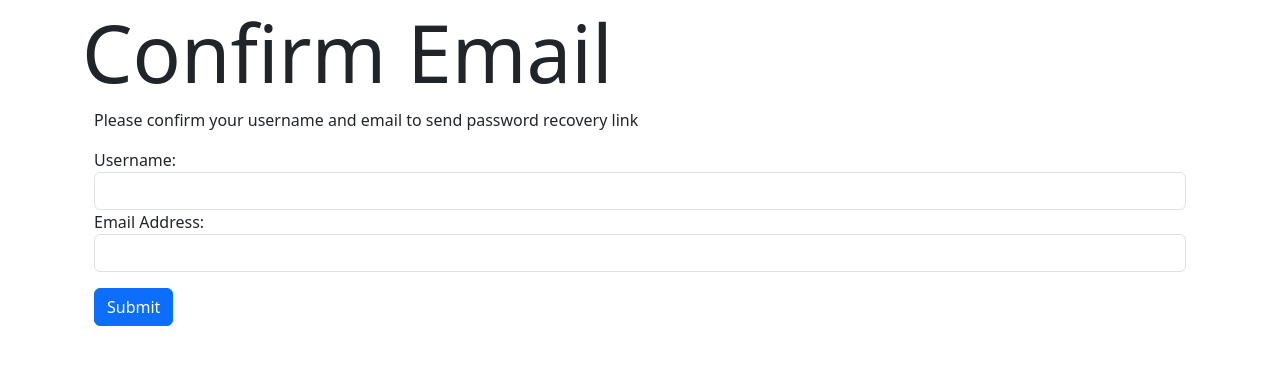
After one commit to Jomkit/auth-exercise, a Flask app: page /reset-email in a window 1280 px wide. The commit adds this page. Shown: the top 365 px of the page. Run offline with Flask 2, Linux system fonts and the light colour scheme.

Commit message:
implemented email password reset. Personal were used in app.py and seed.py, and therefore have been hidden behind the untracked SECRETS.py file

```diff
--- a/app.py
+++ b/app.py
@@ -1,10 +1,21 @@
-from flask import Flask, render_template, redirect, flash, session, Response, abort
+from flask import Flask, render_template, redirect, flash, session, abort, request
+from flask_mail import Mail, Message
 from functools import wraps
 from models import db, connect_db, User, Feedback
-from forms import RegisterForm, LoginForm, FeedbackForm
-from SECRETS import secret_key
+from forms import RegisterForm, LoginForm, FeedbackForm, ResetPasswordForm
+from SECRETS import secret_key, MAIL_USERNAME, MAIL_PW
+import secrets
 
 app = Flask(__name__)
+mail = Mail(app)
+
+app.config['MAIL_SERVER'] = 'smtp.gmail.com'
+app.config['MAIL_PORT'] = 465
+app.config['MAIL_USERNAME'] = MAIL_USERNAME
+app.config['MAIL_PASSWORD'] = MAIL_PW
+app.config['MAIL_USE_TLS'] = False
+app.config['MAIL_USE_SSL'] = True
+mail = Mail(app)
 
 app.config['SQLALCHEMY_DATABASE_URI'] = 'postgresql:///auth_db'
 app.config['SQLALCHEMY_TRACK_MODIFICATIONS'] = False
@@ -124,6 +135,65 @@ def show_user_info(username):
 
     return render_template('user-info.html', user=user)
 
+@app.route('/reset-email', methods=['GET', 'POST'])
+def send_reset_email():
+    """Send an email to reset user's password
+
+    First verify that the username and email match, then send an email
+    to the user's email with a link to a rest-password form
+    """
+    # Check that user exists and that the email matches
+
+    # if posting, send recovery email
+    if request.method == 'POST':
+        username = request.form['username']
+        user = User.query.get(username)
+
+        if not user:
+            flash('Username incorrect', 'warning')
+            return redirect('/reset-email')
+        elif user.email != request.form['email']:
+            flash('Username and email address do not match', 'danger')
+            return redirect('/reset-email')
+
+        reset_token = secrets.token_urlsafe()
+        msg = Message(subject='Recovery Email',
+                      sender=MAIL_USERNAME,
+                      recipients=[user.email])
+        email_html = f'<p>Hello {user.username}, <br> A password reset was recently requested for your account. <br> If this is you, please follow the link below, and type in the unique token: {reset_token} <br> <a href="http://localhost:5000/reset-password">LINK</a> <br> </p>'
+        msg.html = email_html
+        mail.send(msg)
+
+        user.reset_token = reset_token
+        db.session.commit()
+
+        flash('Please check your email for the recovery email', 'success')
+        return redirect('/')
+
+    return render_template('reset-email-form.html')
+
+@app.route('/reset-password', methods=['GET','POST'])
+def reset_password():
+    """Route for resetting password
+
+    User requesting to reset their password must have the appropriate
+    reset_token, sent via email
+    NOTE: consider hashing the token
+    """
+    form = ResetPasswordForm()
+    if form.validate_on_submit():
+        # get the user instance by reset token, should only have one
+        user = User.query.filter_by(reset_token=form.token.data).one()
+
+        if user:
+            user.password = user.newPassword(form.new_password.data)
+            user.reset_token = None
+            db.session.commit()
+            flash('Password successfully reset!', 'success')
+            return redirect('/login')
+
+    return render_template('reset-password-form.html', form=form)
+
 @app.route('/users/<string:username>/delete', methods=['POST'])
 @login_required
 def delete_user(username):
@@ -139,6 +209,7 @@ def delete_user(username):
         # destination user needs to be reassigned to user
         admin = user
         user = User.query.get_or_404(username)
+
         db.session.delete(user)
         db.session.commit()
 
--- a/models.py
+++ b/models.py
@@ -20,8 +20,14 @@ class User(db.Model):
     first_name = db.Column(db.String(30), nullable=False)
     last_name = db.Column(db.String(30), nullable=False)
     is_admin = db.Column(db.Boolean, nullable=False, default=False)
+    reset_token = db.Column(db.String, default=None)
 
     feedback = db.relationship('Feedback', backref='user', cascade='all, delete-orphan')
+
+    def newPassword(self, password):
+        hashed = bcrypt.generate_password_hash(password)
+        hashed_utf8 = hashed.decode('utf8')
+        return hashed_utf8
 
     @classmethod
     def register(cls, username, password, email, first_name, last_name):
--- a/seed.py
+++ b/seed.py
@@ -1,4 +1,5 @@
 from models import User, Feedback, connect_db, db
+from SECRETS import RECIPIENT_EMAIL # RECIPIENT_EMAIL used for testing flask-mail
 from app import app
 
 # Drop and create all tables to start clean
@@ -10,7 +11,7 @@ User.query.delete()
 
 admin = User.register(username='testAdmin',
                     password='123test123',
-                    email="admin@gmail.com",
+                    email=RECIPIENT_EMAIL,
                     first_name="Test",
                     last_name="Admin")
 admin.is_admin = True
--- a/templates/generic-form.html
+++ b/templates/generic-form.html
@@ -8,7 +8,7 @@
         {{ field(class_="form-control") }}
 
         {% for error in field.errors %}
-        {{ error }}
+        <p class="text-danger">{{ error }}</p>
         {% endfor %}
     </p>
 
--- a/templates/login-form.html
+++ b/templates/login-form.html
@@ -7,4 +7,5 @@
 {% include 'generic-form.html' %}
 {% endwith %}
 <a href="/register" class="btn btn-primary my-3">Sign Up</a>
+<a href="/reset-email" class="btn btn-danger my-3">Forgot Password</a>
 {% endblock %}
--- /dev/null
+++ b/templates/reset-email-form.html
@@ -0,0 +1,22 @@
+{% extends 'base.html' %}
+{% block title %}Confirm Email{% endblock %}
+
+{% block content %}
+<h1 class="display-1">Confirm Email</h1>
+<div class="container">
+    <div class="col">
+    <p>Please confirm your username and email to send password recovery link</p>
+
+    <form action="/reset-email" method="post">
+        <label for="username">Username:</label>
+        <input class="form-control" type="text" name="username" required>
+
+        <label for="email">Email Address:</label>
+        <input class="form-control" type="email" name="email" required>
+
+        <button type="submit" class="btn btn-primary my-3">Submit</button>
+    </form>
+
+    </div>
+</div>
+{% endblock %}
```
Also changed, not shown: forms.py (+7 -1 lines), templates/reset-password-form.html (added, +12 -0 lines).
